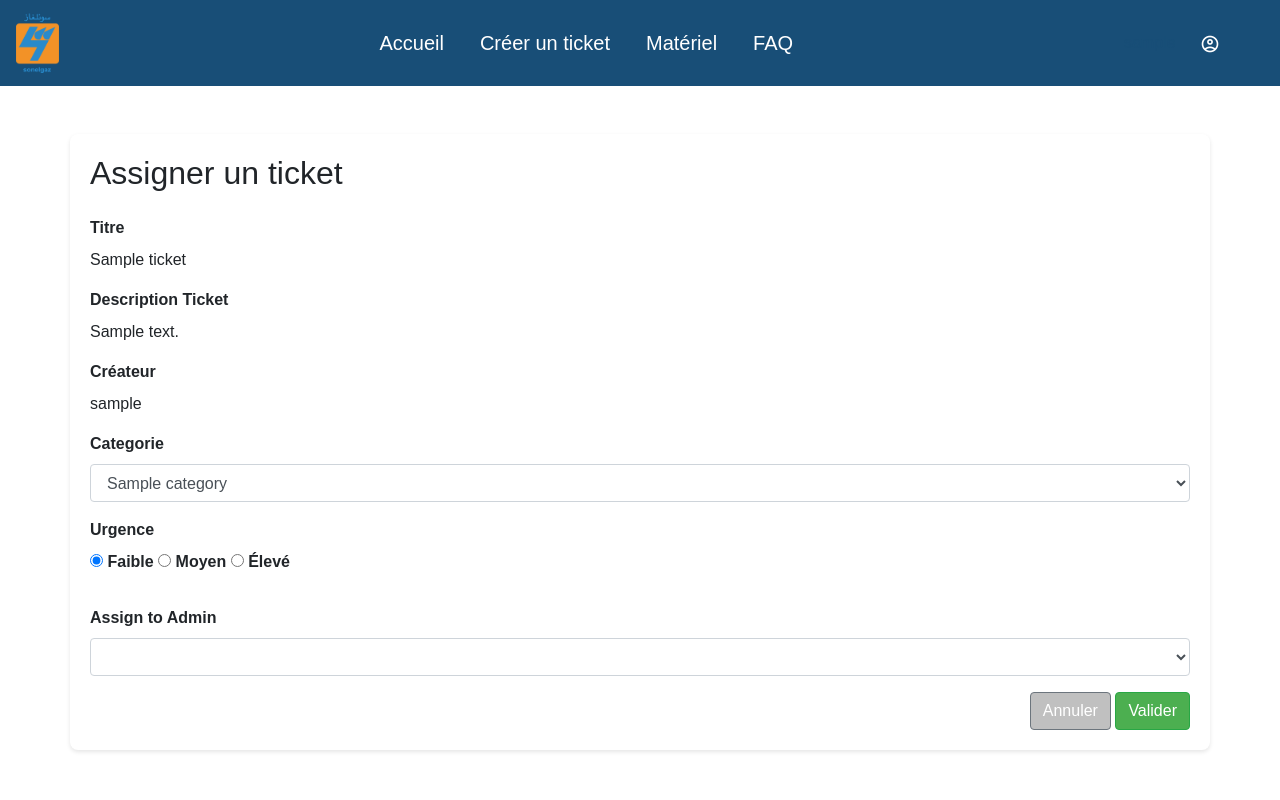
After one commit to purplleee/projet, a Flask app: page /super_admin/assign_ticket/1 in a window 1280 px wide. The commit adds this page. Run offline with Flask 3, Linux system fonts and the light colour scheme; a user stored in the database is signed in; tables that the repository leaves empty hold one stand-in row (values such as "Sample post"); lists and menus that the app fills with data are empty; some libraries are stand-ins or nearby versions.

Commit message:
added affecter un ticket

```diff
--- a/uwu/blueprints/super_admin/routes.py
+++ b/uwu/blueprints/super_admin/routes.py
@@ -1,12 +1,13 @@
 from flask import Blueprint, render_template, request, url_for, flash, redirect, current_app,abort
 from uwu.models import Ticket, Materiel
-from ...forms import TicketForm, MaterielForm,FAQForm
-import uuid
+from ...forms import TicketForm, MaterielForm,FAQForm , AssignTicketForm
 from uwu.database import db
 from flask_login import login_required
 from uwu.models import Ticket, Materiel, User
 from uwu.models.models import Role,Structure,Category, FAQ
 from flask_login import current_user
+import logging
+from sqlalchemy.orm.exc import DetachedInstanceError
 
 super_admin_bp = Blueprint('super_admin', __name__)
 
@@ -42,6 +43,8 @@ def view_tickets_by_status(status):
             Category, Category.category_id == Ticket.category_id
         ).outerjoin(
             Materiel, Materiel.material_id == Ticket.material_id
+        ).filter(
+            Ticket.statut == status
         ).all()
 
         return render_template('tickets.html', tickets_list=tickets_list, status=status)
@@ -51,6 +54,51 @@ def view_tickets_by_status(status):
         return render_template('tickets.html', tickets_list=[], status=status)
 
 
+
+@super_admin_bp.route('/assign_ticket/<int:ticket_id>', methods=['GET', 'POST'])
+@login_required
+def assign_ticket(ticket_id):
+    ticket = Ticket.query.get_or_404(ticket_id)
+    form = AssignTicketForm(obj=ticket)
+
+    # Ensure current_user is attached to the session
+    user = User.query.get(current_user.user_id)
+
+    # Populate choices for category and admin assignment
+    form.categorie.choices = [(c.category_id, c.category_name) for c in Category.query.order_by(Category.category_name)]
+    form.admin_assign.choices = [(a.user_id, a.username) for a in User.query.join(Role).filter(Role.name == 'admin').order_by(User.username)]
+
+    if request.method == 'POST':
+        if form.validate_on_submit():
+            try:
+                # Re-fetch ticket to ensure it is attached to the session
+                ticket = Ticket.query.get_or_404(ticket_id)
+
+                # Update ticket properties for super admin
+                ticket.category_id = form.categorie.data
+                ticket.urgent = form.urgent.data
+                ticket.assigned_user_id = form.admin_assign.data
+                ticket.statut = 'en_cours'
+                db.session.commit()
+                flash('Ticket assigned successfully!', 'success')
+                return redirect(url_for('super_admin.index'))
+            except Exception as e:
+                db.session.rollback()
+                logging.error(f'Error assigning the ticket: {str(e)}')
+                flash(f'Error assigning the ticket: {str(e)}', 'error')
+        else:
+            # Log form validation errors
+            for field, errors in form.errors.items():
+                for error in errors:
+                    logging.error(f"Error in {field}: {error}")
+                    flash(f"Error in {field}: {error}", 'error')
+            flash('Error assigning the ticket. Please check the form data.', 'error')
+
+    # Set initial form values
+    form.categorie.data = ticket.category_id
+    form.urgent.data = ticket.urgent
+    form.admin_assign.data = ticket.assigned_user_id
+    return render_template('assign_ticket.html', form=form, ticket=ticket, user=user)
 
 @super_admin_bp.route('/users/')
 @login_required
--- a/uwu/forms.py
+++ b/uwu/forms.py
@@ -14,6 +14,12 @@ class TicketForm(FlaskForm):
     materiel = SelectField('Materiel', validators=[InputRequired()], coerce=int)
     creator_user_id = HiddenField('Created By')
 
+
+class AssignTicketForm(FlaskForm):
+    categorie = SelectField('Categorie', validators=[InputRequired()], coerce=int)
+    urgent = RadioField('Urgence', validators=[InputRequired()], choices=[
+        ('Faible', 'Faible'), ('Moyen', 'Moyen'), ('Élevé', 'Élevé')])
+    admin_assign = SelectField('Assign to Admin', coerce=int)
 
 class MaterielForm(FlaskForm):
     # Assuming 'code_a_barre' should be a numeric code, use a validator that checks for numeric range instead of length
--- a/uwu/models/models.py
+++ b/uwu/models/models.py
@@ -104,6 +104,12 @@ class Ticket(db.Model):
     material_id = db.Column(db.Integer, db.ForeignKey('materials.material_id'), nullable=True)
     ticket_creation_date = db.Column(db.DateTime, server_default=func.now())
 
+    creator = db.relationship('User', foreign_keys=[creator_user_id], backref='created_tickets')
+    assigned_user = db.relationship('User', foreign_keys=[assigned_user_id], backref='assigned_tickets')
+    category = db.relationship('Category', backref='tickets')
+    material = db.relationship('Materiel', backref='tickets')
+
+
 class Type_m(db.Model):
     __tablename__ = 'type_m'
     type_id = db.Column(db.Integer, primary_key=True)
--- /dev/null
+++ b/uwu/templates/assign_ticket.html
@@ -0,0 +1,70 @@
+{% extends 'base.html' %}
+
+{% block content %}
+<div class="container mt-5">
+    <h2 class="mb-4">Assigner un ticket</h2>
+    <form method="POST" action="{{ url_for('super_admin.assign_ticket', ticket_id=ticket.id_ticket) }}" novalidate>
+        {{ form.hidden_tag() }}
+        {{ form.csrf_token }}
+
+        <div class="form-group">
+            <label class="form-control-label">Titre</label>
+            <p class="form-control-static">{{ ticket.titre }}</p>
+        </div>
+
+        <div class="form-group">
+            <label class="form-control-label">Description Ticket</label>
+            <p class="form-control-static">{{ ticket.description_ticket }}</p>
+        </div>
+
+        <div class="form-group">
+            <label class="form-control-label">Créateur</label>
+            <p class="form-control-static">{{ ticket.creator.username }}</p>
+        </div>
+
+        <div class="form-group">
+            {{ form.categorie.label(class="form-control-label") }}
+            {% if form.categorie.errors %}
+                {{ form.categorie(class="form-control is-invalid") }}
+                <div class="invalid-feedback">
+                    {% for error in form.categorie.errors %}
+                        {{ error }}
+                    {% endfor %}
+                </div>
+            {% else %}
+                {{ form.categorie(class="form-control") }}
+            {% endif %}
+        </div>
+
+        <div class="form-group">
+            {{ form.urgent.label(class="form-control-label") }}
+            <div>
+                {% for subfield in form.urgent %}
+                    <label class="radio-inline">
+                        {{ subfield }} {{ subfield.label }}
+                    </label>
+                {% endfor %}
+            </div>
+        </div>
+
+        <div class="form-group">
+            {{ form.admin_assign.label(class="form-control-label") }}
+            {% if form.admin_assign.errors %}
+                {{ form.admin_assign(class="form-control is-invalid") }}
+                <div class="invalid-feedback">
+                    {% for error in form.admin_assign.errors %}
+                        {{ error }}
+                    {% endfor %}
+                </div>
+            {% else %}
+                {{ form.admin_assign(class="form-control") }}
+            {% endif %}
+        </div>
+
+        <div class="text-right">
+            <button type="button" class="btn btn-secondary" onclick="window.history.back();">Annuler</button>
+            <button type="submit" class="btn btn-success">Valider</button>
+        </div>
+    </form>
+</div>
+{% endblock %}
```
Also changed, not shown: uwu/templates/tickets.html (+6 -1 lines).
